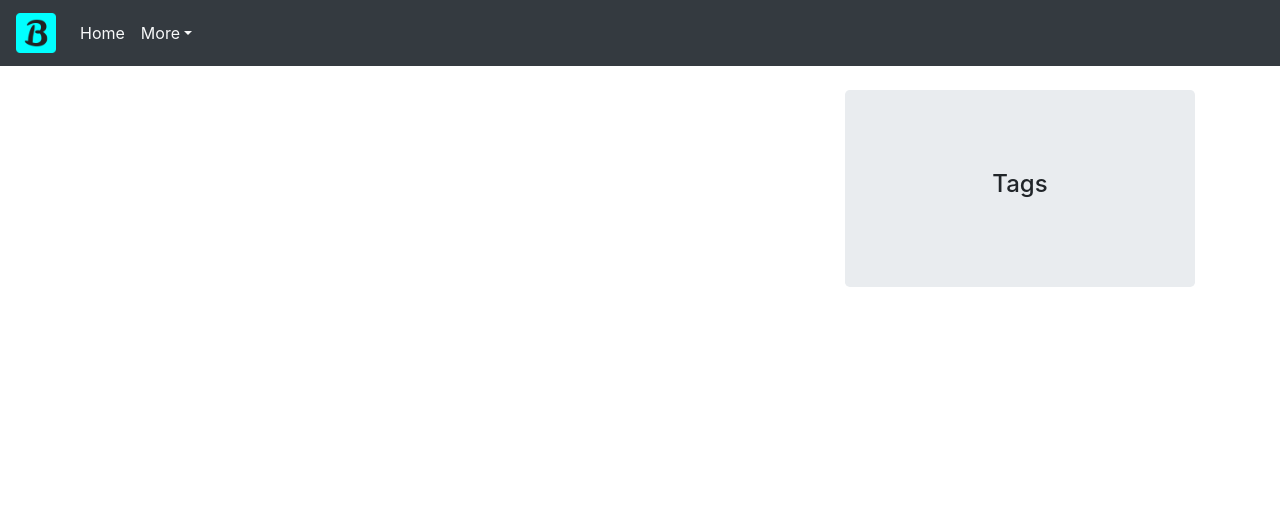
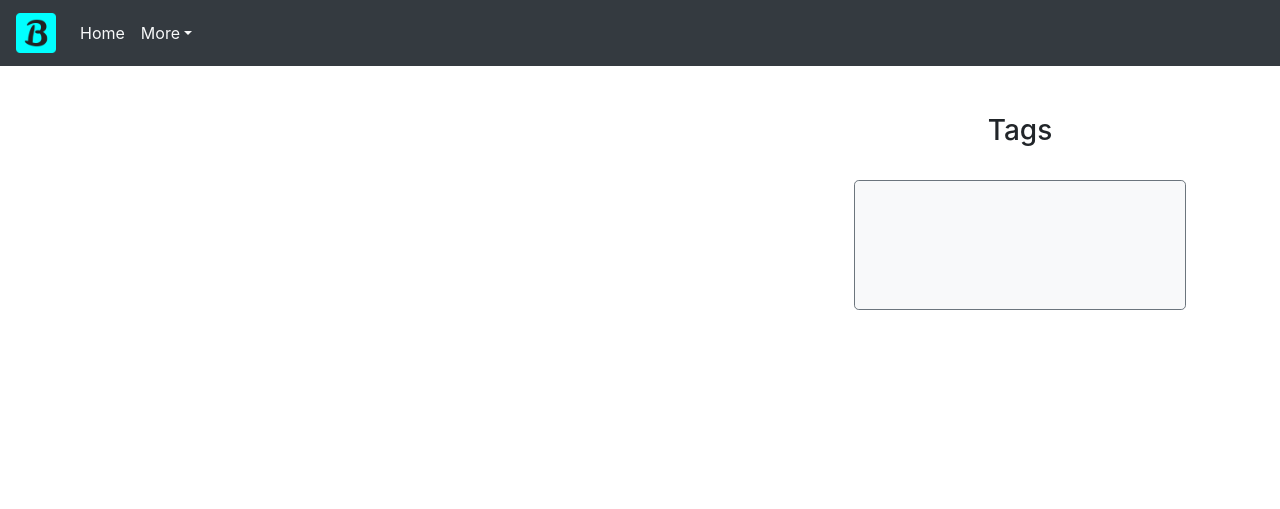
Before and after one commit to xinyuwen101/django_blog, a Django app: template templates/base.html in a window 1280 px wide. Shown: the top 509 px of the page. Run offline with Django 3.2, Linux system fonts and the light colour scheme; the template is opened without the code that fills it, so the values that code supplies are empty; some libraries are stand-ins or nearby versions.

Commit message:
Update base.html

```diff
--- a/templates/base.html
+++ b/templates/base.html
@@ -63,9 +63,9 @@
         </div>
 
         <!-- Sider -->
-        <div class="col-md-4">
-            <div class="jumbotron text-center">
-                <h4 class="py-3">Tags</h4>
+        <div class="col-md-4 text-center px-4">
+        <h3 class="py-4">Tags</h3>
+            <div class="jumbotron border border-secondary bg-light">
                 <div>
                     {% for tag in tag_list %}
                         <a class="btn btn-primary my-1"
```
